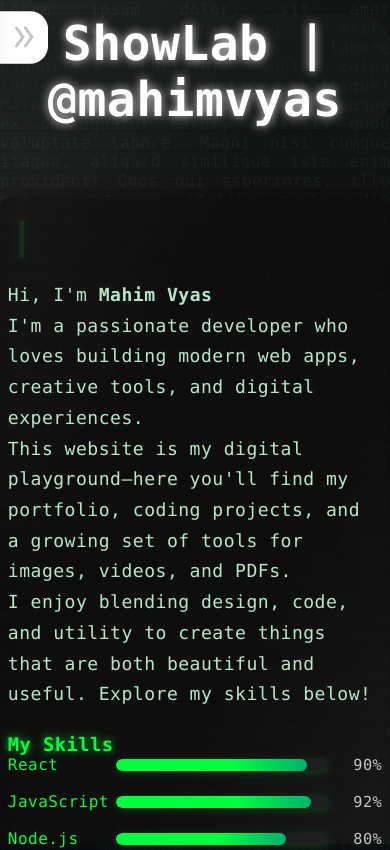
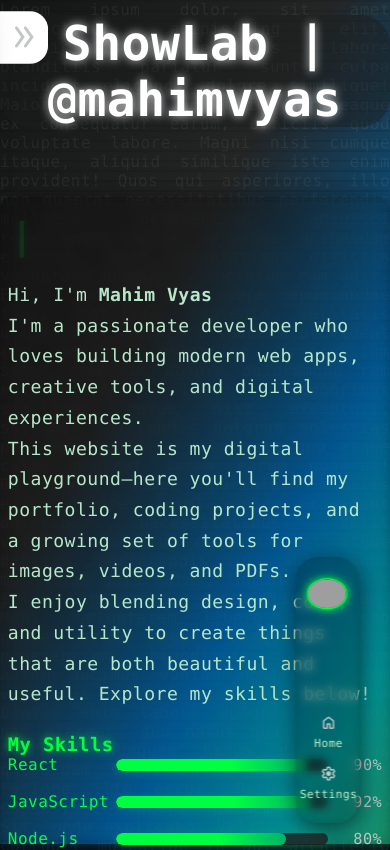
Before and after one commit to MahimVyas/ShowLab, a React (Create React App) app: page / in a window 390 px wide. Shown: the top 850 px of the page. Built offline with nearby package versions, Linux system fonts and the light colour scheme; grey boxes are pictures that could not be loaded.

Commit message:
Correcting small issues and performance issues

```diff
--- a/src/App.css
+++ b/src/App.css
@@ -32,8 +32,8 @@ body,
 }
 
 .icons {
-  width: 40px;
-  fill: #c4c7c5;
+  height:32px;
+  fill: #c4c7c5 !important;
   transition: fill 0.3s ease;
   background-color: #222;
   padding: 5px;
@@ -44,7 +44,11 @@ body,
   color: #c4c7c5;
   text-decoration: none;
   transition: color 0.3s ease;
-  margin-top: 40px !important;
+  margin: 40px auto !important;
+  display: flex;
+  flex-direction: column;
+  align-items: center;
+  justify-content: center;
 }
 
 .external_links {
@@ -66,12 +70,12 @@ body,
 }
 
 /* Light/Dark mode body backgrounds */
-body.dark-mode {
+.App.dark-mode {
   background: #131314;
   color: #c4c7c5;
 }
 
-body.light-mode {
+.App.light-mode {
   background: #fff;
   color: #222;
 }
@@ -778,6 +782,7 @@ html,
   color: #00ff41;
   margin-bottom: 18px;
   letter-spacing: 0.04em;
+  text-align: center;
 }
 
 .sidebar-content h3 {
@@ -806,6 +811,7 @@ html,
   text-decoration: none;
   font-weight: 500;
   transition: color 0.2s;
+  text-align: center !important;
 }
 
 .sidebar-content nav a:hover {
@@ -820,15 +826,15 @@ html,
   justify-content: flex-start;
 }
 
-.icons {
+/* .icons {
   width: 100%;
-  /* height: 32px; */
+  height: 32px;
   background: #181f1f;
   border-radius: 8px;
   padding: 4px;
   align-items: center;
   transition: box-shadow 0.2s, background 0.2s;
-}
+} */
 
 .icons:hover {
   background: #00ff4130;
@@ -1206,13 +1212,19 @@ footer,
   }
 
   .main-header {
-    display: none;
+    scale: 0.7;
+    top: 75%;
+  }
+
+  .sidebar-open-btn {
+    scale: 0.8;
   }
 
   .sidebar {
     width: 90vw;
     border-radius: 0 0 24px 24px;
     left: -100vw;
+    backdrop-filter: blur(20px);
   }
 
   .sidebar.open {
@@ -1237,11 +1249,21 @@ footer,
     min-width: 120px;
     padding: 12px 6px;
     border-radius: 10px;
+    background: #222;
   }
 
   .sidebar {
     padding: 18px 6px 8px 6px;
     border-radius: 0 0 18px 18px;
+  }
+
+  .main-header {
+    scale: 0.7;
+    top: 75%;
+  }
+
+  .sidebar-open-btn {
+    scale: 0.8;
   }
 }
 
@@ -1260,11 +1282,11 @@ footer,
       #141414 20%,
       #141414 35%,
       #292929 55%,
-      #ff0073 70%,
-      #bf00ff 85%,
-      #5900ff 100%);
+      #0099ffa7 70%,
+      #00fbffa7 80%,
+      #91ff00a7 100%);
   background-size: 200% 200%;
-  animation: terminal-bg-move 5s ease-in 1 reverse;
+  animation: terminal-bg-move 5s 1.2s ease-in-out 2 alternate;
 }
 
 @keyframes terminal-bg-move {
@@ -1296,7 +1318,7 @@ footer,
 }
 
 .hacking-background-overlay {
-  opacity: 0.05;
+  opacity: 0.07;
   font-size: 100%;
   position: fixed;
   top: 0;
--- a/src/components/Sidebar.jsx
+++ b/src/components/Sidebar.jsx
@@ -15,7 +15,7 @@ const Sidebar = ({ isOpen, onClose, user_name }) => {
           Passionate about code, hacking, and building creative tools.
           Always learning, always shipping.
         </p>
-        <a className="icons links" href="https://mahimvyas.github.io/Portfolio/"
+        <a className="links" href="https://mahimvyas.github.io/Portfolio/"
         target="_blank" rel="noopener noreferrer">Portfolio</a>
         <nav>
           <ul>
```
